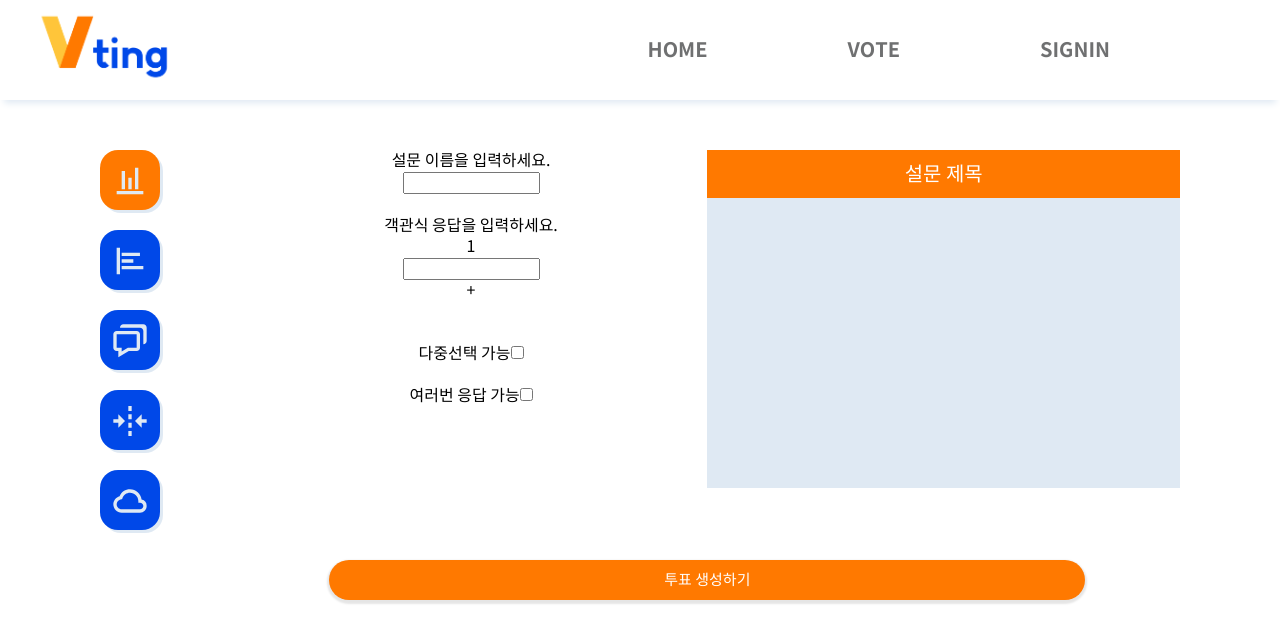
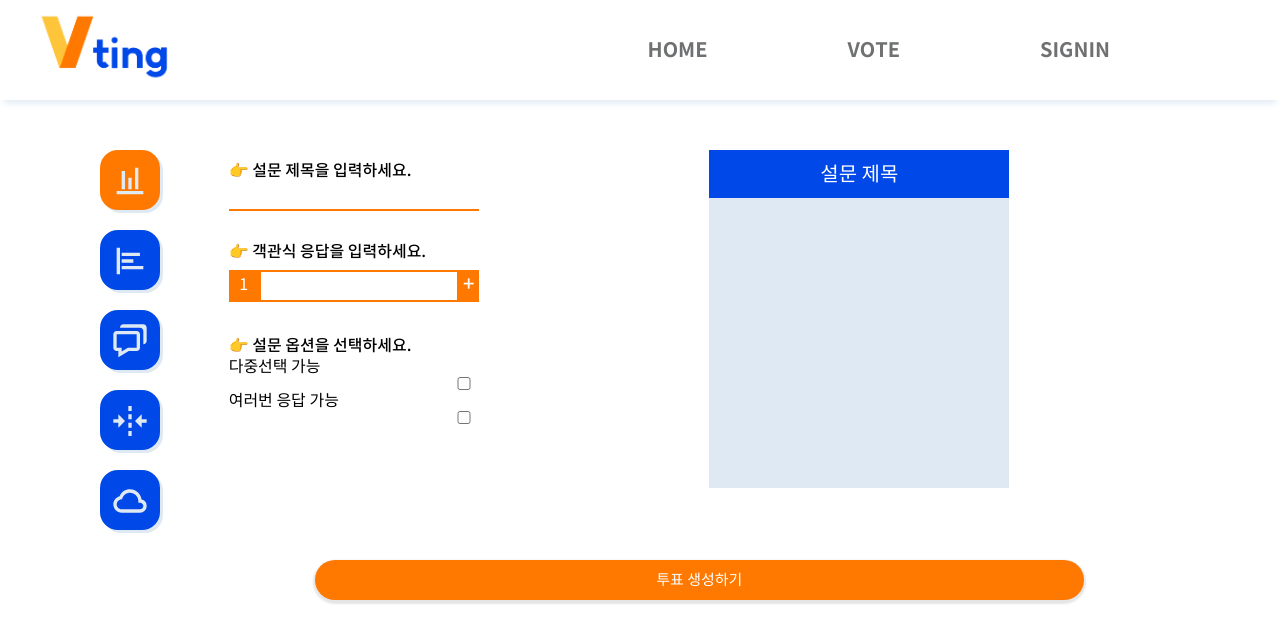
Before and after one commit to elinapark0818/vting-1, a React (Create React App) app in the folder client/: page /new in a window 1280 px wide. Both pictures are taken after a click on the item 130 px from the left and 180 px from the top of the page. Shown: the top 642 px of the page. Built offline with nearby package versions, Linux system fonts and the light colour scheme.

Commit message:
Fix : 보트 생성 페이지 기능 오류 수정, Path : /client

```diff
--- a/client/src/Voter/Voter.tsx
+++ b/client/src/Voter/Voter.tsx
@@ -1,15 +1,8 @@
-import React, { useEffect, useState } from "react";
-import { Link, useParams, Routes, Route, Outlet } from "react-router-dom";
+import React from "react";
+import { Outlet } from "react-router-dom";
 import "./voter.scss";
-import vtinglogo from "../assets/vt_logo_2.png";
-import VResult from "./VoterResult";
-import VCode from "./VoterCode";
 
 function Voter() {
-  const [voteCode, setVoteCode] = useState("");
-  const [result, setResult] = useState(false);
-  const { code } = useParams();
-
   return (
     <div className="voteCodePageCon">
       <div className="voteCodePage">
--- a/client/src/Voter/VoterCode.tsx
+++ b/client/src/Voter/VoterCode.tsx
@@ -1,13 +1,10 @@
-import React, { useEffect, useState } from "react";
-import { Link, useParams, Routes, Route, Outlet } from "react-router-dom";
+import React, { useState } from "react";
+import { Link } from "react-router-dom";
 import "./voter.scss";
 import vtinglogo from "../assets/vt_logo_2.png";
-import VResult from "./VoterResult";
 
 function VoterCode() {
   const [voteCode, setVoteCode] = useState("");
-  const [result, setResult] = useState(false);
-  const { code } = useParams();
 
   return (
     <>
--- a/client/src/Voter/VoterResult.tsx
+++ b/client/src/Voter/VoterResult.tsx
@@ -1,10 +1,8 @@
 import React, { useEffect, useState } from "react";
-import { Link, useParams } from "react-router-dom";
+import { useParams } from "react-router-dom";
 import "./voter.scss";
-import vtinglogo from "../assets/vt_logo_2.png";
 
 function VoterResult() {
-  const [voteCode, setVoteCode] = useState("");
   const [result, setResult] = useState(false);
   const { code } = useParams();
   useEffect(() => {
--- a/client/src/index.scss
+++ b/client/src/index.scss
@@ -46,3 +46,7 @@ $vting-gray: #dfe9f3;
   padding: 0;
   font-family: "Noto Sans CJK KR";
 }
+
+body {
+  min-width: 1100px;
+}
--- a/client/src/new/VoteBody.tsx
+++ b/client/src/new/VoteBody.tsx
@@ -106,10 +106,13 @@ function VoteBody() {
   } else {
     return (
       <div className="vote-body">
-        <div className="vote-making">
-          <VoteMaker />
-          <VotePreview />
+        <div className="vote-info">
+          설문 타입을 선택하고
+          <br />
+          5초만에 설문을 만들어보세요!
         </div>
+        {/* <VoteMaker />
+          <VotePreview /> */}
       </div>
     );
   }
--- a/client/src/new/VoteMaker.tsx
+++ b/client/src/new/VoteMaker.tsx
@@ -44,43 +44,64 @@ function Bar() {
   const newVoteItems = newVote.items;
   const newVoteItem = useSelector((state: RootState) => state.makeNewVoteItem);
   const dispatch = useDispatch();
+  const [isShake, setIsShake] = useState(false);
 
   const plusTriger = () => {
+    if (newVoteItem.content) {
       dispatch(setItems(newVoteItem));
       dispatch(setIndex(newVoteItems.length));
       dispatch(setItem(""));
+    } else {
+      setIsShake(true);
+      setTimeout(function () {
+        setIsShake(false);
+      }, 1000);
+    }
   };
 
   return (
     <div className="voteMakerCon">
-      <label htmlFor="voteTitle">설문 이름을 입력하세요.</label>
-      <br />
+      <label className="voteLabel" htmlFor="voteTitle">
+        &#128073; 설문 제목을 입력하세요.
+      </label>
       <input
+        className="VotetextInput"
         name="voteTitle"
         value={newVoteTitle}
         onChange={(e) => dispatch(setTitle(e.target.value))}
       ></input>
-      <br />
-      <br />
-      객관식 응답을 입력하세요.
+      <div className="voteLabel topMargin10">
+        &#128073; 객관식 응답을 입력하세요.
+      </div>
+      <div className="voteAnswers">
         {newVoteItems?.map((el, idx) => (
-        <div key={idx}>
-          <div>{idx + 1}</div>
+          <div key={idx} className="voteAnswer">
+            <div className="answerIdx">{idx + 1}</div>
             <input
+              className="VoteAnswerInput"
               value={el.content}
               readOnly
               // onChange={(e) => dispatch(setItem(e.target.value))}
             ></input>
           </div>
         ))}
-      <div>{newVoteItems.length + 1}</div>
+        <div className={isShake ? "voteAnswer shakeIt" : "voteAnswer"}>
+          <div className="answerIdx">{newVoteItems.length + 1}</div>
           <input
+            className="VoteAnswerInput"
             value={newVoteItem.content}
-        onChange={(e) => dispatch(setItem(e.target.value))}
+            onChange={(e) => {
+              dispatch(setItem(e.target.value));
+            }}
           ></input>
-      <div onClick={() => plusTriger()}>+</div>
-      <br />
-      <br />
+          <div className="plusItem" onClick={() => plusTriger()}>
+            +
+          </div>
+        </div>
+      </div>
+      <div className="voteLabel topMargin10">
+        &#128073; 설문 옵션을 선택하세요.
+      </div>
       <label htmlFor="voteMultiple">다중선택 가능</label>
       <input
         type="checkbox"
@@ -88,8 +109,6 @@ function Bar() {
         checked={newVoteMp}
         onChange={(e) => dispatch(setMultiple(e.target.checked))}
       />
-      <br />
-      <br />
       <label htmlFor="voteManytimes">여러번 응답 가능</label>
       <input
         type="checkbox"
--- a/client/src/new/VotePreview.tsx
+++ b/client/src/new/VotePreview.tsx
@@ -53,7 +53,10 @@ function Bar() {
     case "vertical":
       return (
         <div className="votePreviewCon">
-          <div className="votePreviewTitle">{newVote.title || "설문 제목"}</div>
+          <div className="votePreview">
+            <div className="votePreviewTitle">
+              {newVote.title || "설문 제목"}
+            </div>
             <div className="votePreviewBack">
               <div className="votePreview-barVer-con">
                 {voteItems.map((el, idx) => (
@@ -65,6 +68,7 @@ function Bar() {
                     ></div>
                   </div>
                 ))}
+              </div>
             </div>
           </div>
         </div>
--- a/client/src/new/new.scss
+++ b/client/src/new/new.scss
@@ -11,6 +11,34 @@
   display: flex;
   flex: 5 1 auto;
   flex-direction: column;
+
+  .vote-info {
+    width: 300px;
+    padding: 20px;
+    background-color: $vting-green;
+    border-radius: 5px;
+    position: relative;
+    animation: motion 0.4s linear 0s infinite alternate;
+  }
+  .vote-info:after {
+    border-top: 0px solid transparent;
+    border-left: 15px solid transparent;
+    border-right: 0px solid transparent;
+    border-bottom: 7px solid $vting-green;
+    content: "";
+    position: absolute;
+    top: 20px;
+    left: -15px;
+  }
+  @keyframes motion {
+    0% {
+      margin-left: 0px;
+    }
+    100% {
+      margin-left: 10px;
+    }
+  }
+
   .vote-making {
     min-height: 400px;
     display: flex;
@@ -23,7 +51,7 @@
 }
 
 .voteFormatsCon {
-  flex: 1 1;
+  flex: 1 1 0;
   ul {
     margin-top: 0;
   }
@@ -68,7 +96,23 @@
 
 .voteMakerCon {
   flex: 2 2 0;
-  text-align: center;
+  display: flex;
+  flex-direction: column;
+  text-align: left;
+  padding: 10px;
+  .voteLabel {
+    font-weight: 500;
+  }
+  .topMargin10 {
+    margin-top: 30px;
+  }
+  .answerIdx {
+    background-color: $vting-orange;
+    color: white;
+    width: 30px;
+    text-align: center;
+    line-height: 29.5px;
+  }
   label.disabledLabel {
     color: $vting-gray;
   }
@@ -78,6 +122,50 @@
   }
   div {
     justify-content: center;
+  }
+  .VotetextInput {
+    width: 250px;
+    padding: 5px;
+    border: 0;
+    border-bottom: 2px solid $vting-orange;
+  }
+  .VoteAnswerInput {
+    width: 200px;
+    padding: 5px;
+    border: 0;
+    border: 2px solid $vting-orange;
+  }
+  .voteAnswers {
+    margin-top: 5px;
+    display: flex;
+    flex-direction: column;
+  }
+  .voteAnswer {
+    display: flex;
+    flex-direction: row;
+    justify-content: flex-start;
+    margin: 3px 0;
+  }
+  .plusItem {
+    background-color: $vting-orange;
+    color: white;
+    width: 20px;
+    text-align: center;
+    line-height: 29.5px;
+    font-size: 20px;
+    font-weight: 500;
+    cursor: pointer;
+  }
+  .shakeIt {
+    animation: shake 0.1s linear 0.1s infinite alternate;
+  }
+  @keyframes shake {
+    0% {
+      margin-left: 0px;
+    }
+    100% {
+      margin-left: 2px;
+    }
   }
 }
 
@@ -91,22 +179,23 @@
   div {
     justify-content: center;
   }
+  .votePreview {
+    max-width: 300px;
+  }
   .votePreviewTitle {
     padding: 10px;
     min-height: 24px;
     font-size: 20px;
-    background-color: $vting-orange;
+    background-color: $vting-blue;
     color: white;
   }
   .votePreviewBack {
-    width: 100%;
     padding: 20px 0;
     min-height: 250px;
     background-color: $vting-gray;
 
     .votePreview-barVer-con {
       padding: 10%;
-      width: 80%;
       height: 250px;
       display: flex;
       flex-direction: row;
```
Also changed, not shown: client/src/Voter/Counter.tsx (added, +34 -0 lines). Lines whose indentation alone changed are shown as unchanged.
